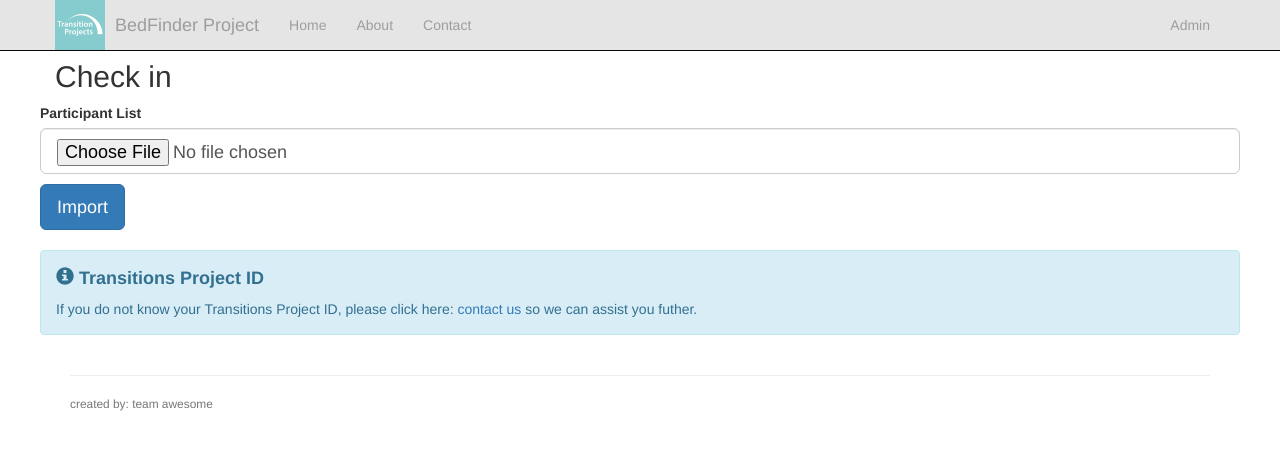
After one commit to ksletmoe/LowBarrierWaitlist, a Flask app: page /admin/import in a window 1280 px wide. The commit adds this page. Shown: the top 450 px of the page. Run offline with Flask 2, Linux system fonts and the light colour scheme; some libraries are stand-ins or nearby versions.

Commit message:
fix a couple of small things

```diff
--- a/low_barrier_waitlist/importer/test_importer.py
+++ b/low_barrier_waitlist/importer/test_importer.py
@@ -1,5 +1,6 @@
 from data_importer import DataImporter
 from low_barrier_waitlist.ranker import Ranker
+import low_barrier_waitlist.persistence
 from pymongo import MongoClient
 
 import sys
@@ -11,7 +12,6 @@ if __name__ == '__main__':
     client = MongoClient()
     db = client.low_barrier_waitlist
     for p in participants:
-        #print(p.dump())
         low_barrier_waitlist.persistence.update_participant(db, p, low_barrier_waitlist.persistence.get_import_attributes())
 
     print(len(participants))
--- a/low_barrier_waitlist/templates/admin.html
+++ b/low_barrier_waitlist/templates/admin.html
@@ -20,10 +20,10 @@
                     Priority
                 </td>
                 <td>
-                    Last Check-in
+                    Vulnerability Score
                 </td>
                 <td>
-                    Vulnerability Score
+                    Last Check-in
                 </td>
                 <td>
                     HMIS ID
@@ -44,7 +44,7 @@
             {% for ranked_participant in ranked_participants %}
                 <tr>
                     <td>
-                        {{ loop.count }}
+                        {{ loop.index }}
                     </td>
                     <td>
                         {{ ranked_participant.rank }}
--- /dev/null
+++ b/low_barrier_waitlist/templates/admin_import.html
@@ -0,0 +1,49 @@
+{% extends "base.html" %}
+{% block title %}Import Participants List {% endblock %}
+{% block head %}
+  {{ super() }}
+  <style type="text/css">
+    .important { color: #336699; }
+  </style>
+{% endblock %}
+{% block body %}
+<div class="row">
+    <div class="col">
+      <h2>Check in</h2>
+    </div>
+</div>
+
+<form method="POST" action="/admin/import" class="form-horizontal">
+  <div class="form-group form-group-lg">
+    {{form.csrf_token }}
+    <div class="row">
+      <div class="col">
+        {{ form.participant_list.label }}
+      </div>
+    </div>
+    <div class="row">
+        <div class="col">
+            {{ form.participant_list(class_="form-control") }}
+        </div>
+    </div>
+    <div class="row">
+        <div class="col">
+          {% for error in form.participant_list.errors %}
+            <br><span class="alert alert-warning" role="alert" ><b>Warning:</b> {{ error }}</span><br>
+          {% endfor %}
+        </div>
+    </div>
+    <div class="row">
+        <div class="col" style="padding-top: 10px">
+            <input type="submit" value="Import" class="btn btn-primary btn-lg">
+        </div>
+    </div>
+    <br />
+    <div class="row">
+        <div class="col" >
+            <div class="alert alert-info" role="alert"><h4><span class="glyphicon glyphicon-info-sign" aria-hidden="true"></span> <b>Transitions Project ID</b></h4><p>If you do not know your Transitions Project ID, please click here: <a href="/contact">contact us</a> so we can assist you futher.</a></p></div>
+        </div>
+    </div>
+  </div>
+</form>
+{% endblock %}
--- a/low_barrier_waitlist/views.py
+++ b/low_barrier_waitlist/views.py
@@ -62,8 +62,8 @@ def import_participants():
         participants = importer.get_participants()
         for p in participants:
             persistence.update_participant(mongo.db, p, persistence.get_import_attributes())
-        return flask.render_template('/admin/import_success.html', len(participants))
-    return flask.render_template('/admin', form=form)
+        return flask.render_template('/import_success.html', participants=len(participants))
+    return flask.render_template('/admin_import.html', form=form)
 
 
 @app.route('/admin/assign_bed/<hmis_id>', methods=['POST'])
```
Also changed, not shown: low_barrier_waitlist/persistence.py (+6 -1 lines).
